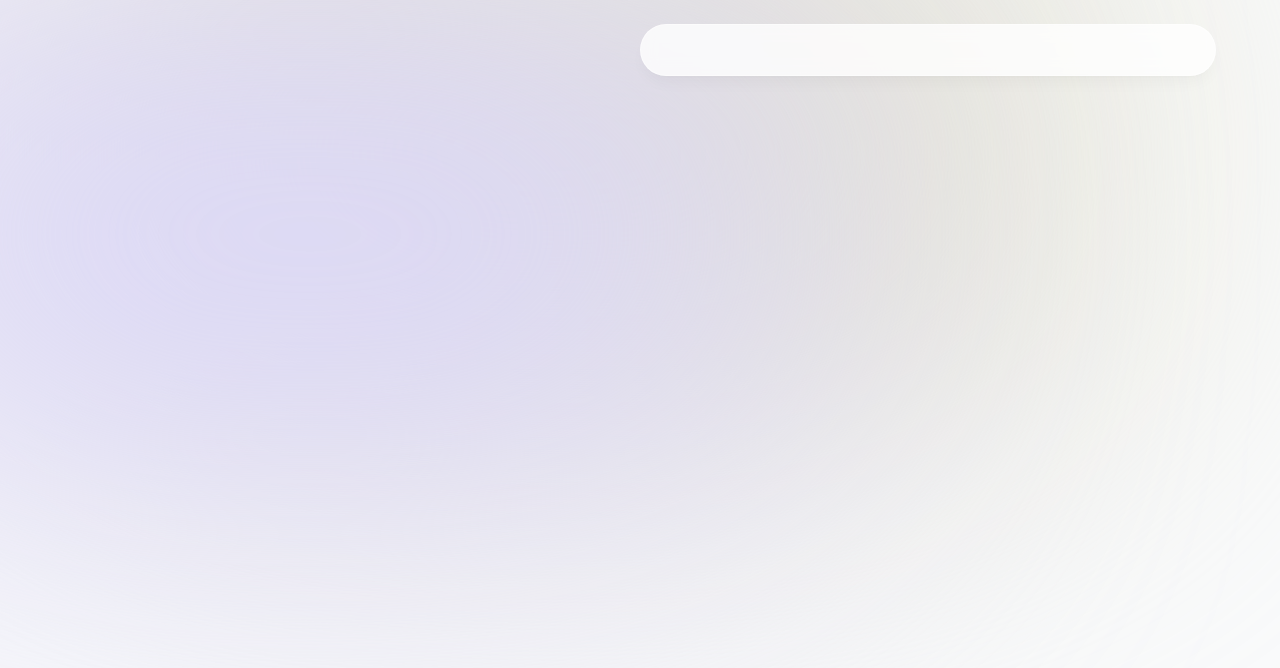
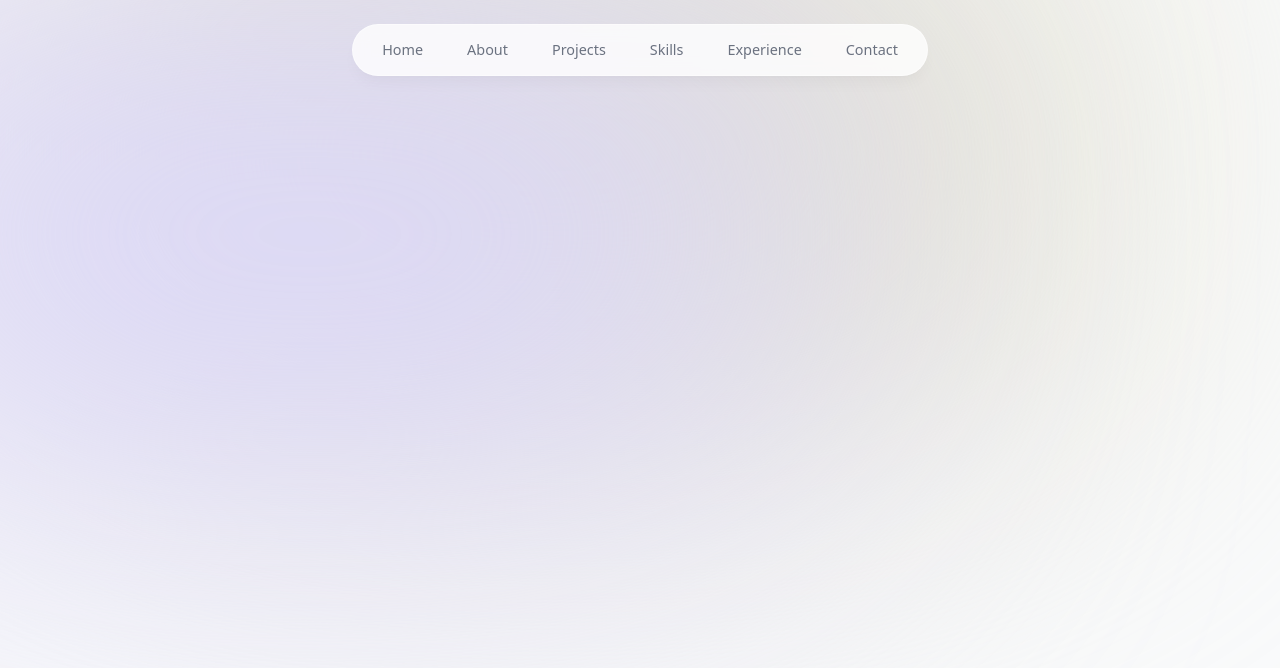
Before and after one commit to AlnafisVSCode/nextjs-portfolio-alnafis, a Next.js app: page / in a window 1280 px wide. Shown: the top 668 px of the page. Built offline with nearby package versions, Linux system fonts and the light colour scheme.

Commit message:
Header 2.5

```diff
--- a/components/header.tsx
+++ b/components/header.tsx
@@ -1,18 +1,43 @@
-"use client	";
+"use client";
 
 import React from "react";
 import { motion } from "framer-motion";
+import { links } from "@/lib/data";
+import Link from "next/link";
 
 export default function Header() {
 	return (
 		<header className="z-[999] relative">
 			<motion.div
-				className="fixed top-0 left-1/2 -translate-x-1/2 h-[4.5rem] w-full
+				className="fixed top-0 left-1/2  h-[4.5rem] w-full
         rounded-none border border-white border-opacity-40 bg-white
         bg-opacity-80 shadow-lg shadow-black/[0.03] backdrop-blur-[0.5rem]
         sm:top-6 sm:h-[3.25rem] sm:w-[36rem] sm:rounded-full"
-				initial={{ y: -100, opacity: 0 }}
-				animate={{ y: 0, opacity: 1 }}></motion.div>
+				initial={{ y: -100, x: "-50%", opacity: 0 }}
+				animate={{ y: 0, x: "-50%", opacity: 1 }}></motion.div>
+
+			{/* List of the pages */}
+			<nav className=" flex fixed top-[0.15rem] left-1/2 h-12 -translate-x-1/2 py-2 sm:top-[1.7rem] sm:h-[initial] sm:py-0">
+				<ul
+					className="flex w-[22rem] flex-wrap items-center justify-center gap-y-1 text-[0.9rem] font-medium text-gray-500 sm:w-[initial]
+						sm:flex-nowrap sm:gap-5
+				">
+					{links.map((link) => (
+						<motion.li
+							className="h-3/4 flex items-center justify-center"
+							key={link.hash}
+							initial={{ y: -100, opacity: 0 }}
+							animate={{ y: 0, opacity: 1 }}>
+							<Link
+								className="flex w-full items-center justify-center px-3 py-3
+								hover: hover:text-gray-950 rounded-lg transition-colors duration-200 ease-in-out"
+								href={link.hash}>
+								{link.name}
+							</Link>
+						</motion.li>
+					))}
+				</ul>
+			</nav>
 		</header>
 	);
 }
```
